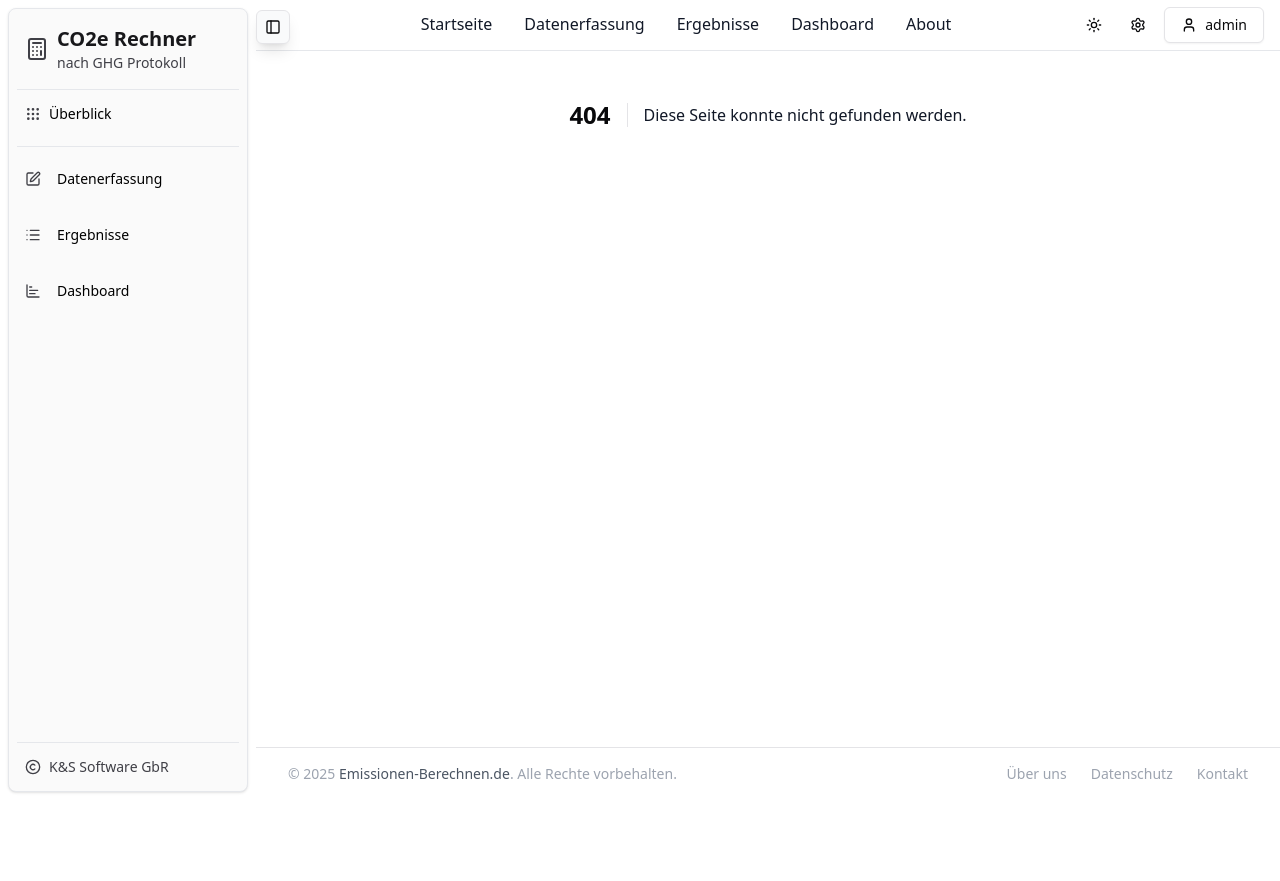
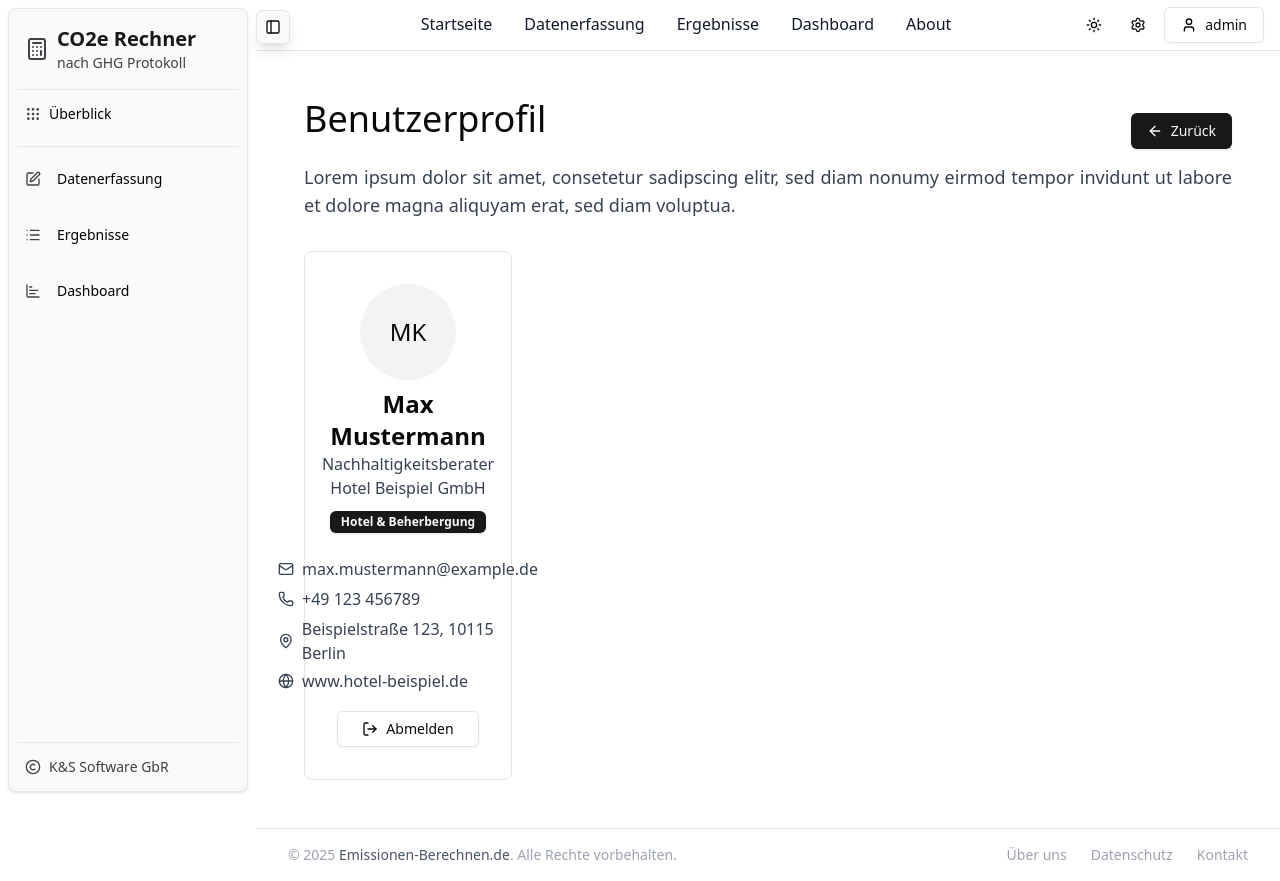
Before and after one commit to matteoklee/ghg-scope-calculator-frontend, a Vue app: page /profile in a window 1280 px wide. Before the commit the page ends 800 px from the top, so only its background shows below. Built offline with nearby package versions, Linux system fonts and the light colour scheme.

Commit message:
added profile page

```diff
--- a/src/components/navigation/AppHeader.vue
+++ b/src/components/navigation/AppHeader.vue
@@ -105,6 +105,12 @@ export default {
             </Button>
           </DropdownMenuTrigger>
           <DropdownMenuContent align="end" class="w-48">
+            <router-link to="/profile">
+              <DropdownMenuItem class="cursor-pointer">
+                <User class="mr-2 h-4 w-4" />
+                <span>Mein Profil</span>
+              </DropdownMenuItem>
+            </router-link>
             <DropdownMenuItem @click="logout" class="cursor-pointer">
               <Calculator class="mr-2 h-4 w-4" />
               <span>Meine Berechnungen</span>
--- a/src/router/index.js
+++ b/src/router/index.js
@@ -19,6 +19,7 @@ import Scope2 from '@/components/collect/scope2/Scope2.vue';
 import HistoryView from '@/views/result/HistoryView.vue'
 import ResultStatsView from '@/views/result/ResultStatsView.vue'
 import UserEvidenceView from '@/views/result/UserEvidenceView.vue'
+import ProfileView from '@/views/profile/ProfileView.vue'
 
 const router = createRouter({
   history: createWebHistory(import.meta.env.BASE_URL),
@@ -54,6 +55,17 @@ const router = createRouter({
         hasSidebar: false,
         hasHeader: false,
         hasFooter: false,
+      },
+    },
+    {
+      path: '/profile',
+      name: 'profile',
+      component: ProfileView,
+      meta: {
+        label: 'Benutzerprofil',
+        hasSidebar: true,
+        hasHeader: true,
+        hasFooter: true,
       },
     },
     {
--- /dev/null
+++ b/src/views/profile/ProfileView.vue
@@ -0,0 +1,85 @@
+<script>
+import { Button } from '@/components/ui/button/index.js';
+import { ArrowLeft, MapPin, Globe, Phone, LogOut, Mail } from 'lucide-vue-next';
+import { Badge } from '@/components/ui/badge/index.js'
+
+export default {
+  name: 'ProfileView',
+  components: { Badge, ArrowLeft, Button, MapPin, Globe, Phone, LogOut, Mail },
+};
+</script>
+
+<template>
+  <div class="container mx-auto">
+    <div class="m-12">
+      <div class="">
+        <div class="flex justify-between items-center">
+          <div>
+            <h1 class="text-4xl mb-6">Benutzerprofil</h1>
+          </div>
+          <div>
+            <router-link to="/dashboard">
+              <Button variant="">
+                <ArrowLeft class="w-4 h-4"></ArrowLeft>
+                <span>Zurück</span>
+              </Button>
+            </router-link>
+          </div>
+        </div>
+        <p class="text-lg text-gray-700 text-justify mb-4">
+          Lorem ipsum dolor sit amet, consetetur sadipscing elitr, sed diam nonumy eirmod tempor
+          invidunt ut labore et dolore magna aliquyam erat, sed diam voluptua.
+        </p>
+      </div>
+      <div class="mt-8">
+        <div class="grid xl:grid-cols-4 grid-cols-1 gap-8">
+
+          <div class="border p-8 rounded-lg">
+            <div class="flex flex-col justify-center items-center">
+              <div class="mb-2 h-24 w-24">
+                <div class="rounded-full bg-muted w-full h-full flex justify-center items-center text-2xl">MK</div>
+              </div>
+              <div class="text-center mb-6">
+                <h1 class="text-2xl font-bold">Max Mustermann</h1>
+                <p class="text-gray-700">Nachhaltigkeitsberater</p>
+                <p class="text-gray-700 mb-2">Hotel Beispiel GmbH</p>
+                <Badge>Hotel & Beherbergung</Badge>
+              </div>
+
+              <div class="space-y-1 mb-4 text-gray-700">
+                <div class="inline-flex items-center">
+                  <Mail class="mr-2 h-4 w-4"/>
+                  <span>max.mustermann@example.de</span>
+                </div>
+                <div class="inline-flex items-center">
+                  <Phone class="mr-2 h-4 w-4"/>
+                  <span>+49 123 456789</span>
+                </div>
+                <div class="inline-flex items-center">
+                  <MapPin class="mr-2 h-4 w-4"/>
+                  <span>Beispielstraße 123, 10115 Berlin</span>
+                </div>
+                <div class="inline-flex items-center">
+                  <Globe class="mr-2 h-4 w-4"/>
+                  <span>www.hotel-beispiel.de</span>
+                </div>
+              </div>
+              <div class="w-full">
+                <Button class="w-full" variant="outline">
+                  <LogOut class="w-4 h-4" />
+                  <span>Abmelden</span>
+                </Button>
+              </div>
+
+            </div>
+          </div>
+          <div class="col-span-3">
+
+          </div>
+        </div>
+      </div>
+    </div>
+  </div>
+</template>
+
+<style scoped></style>
```
